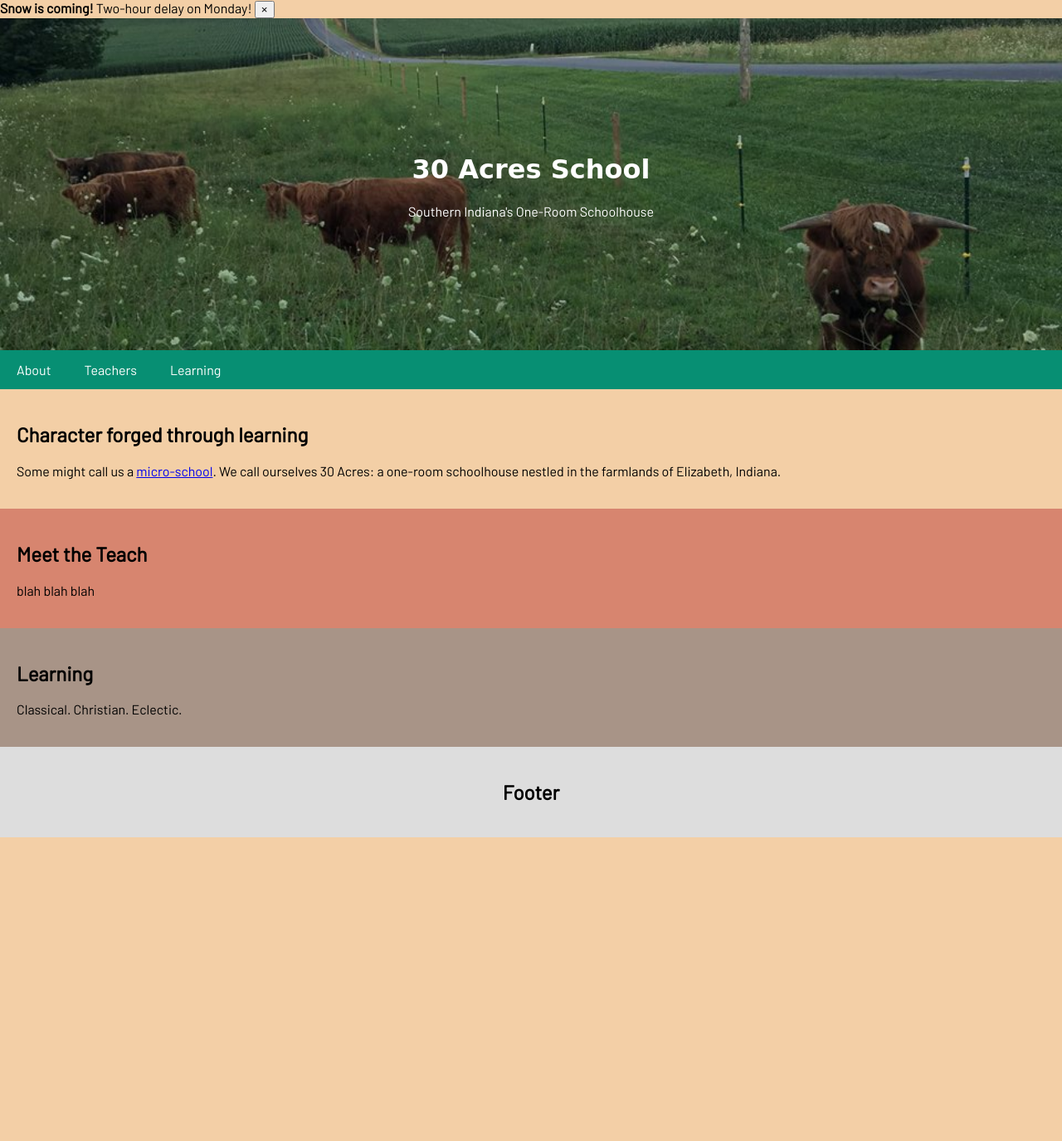
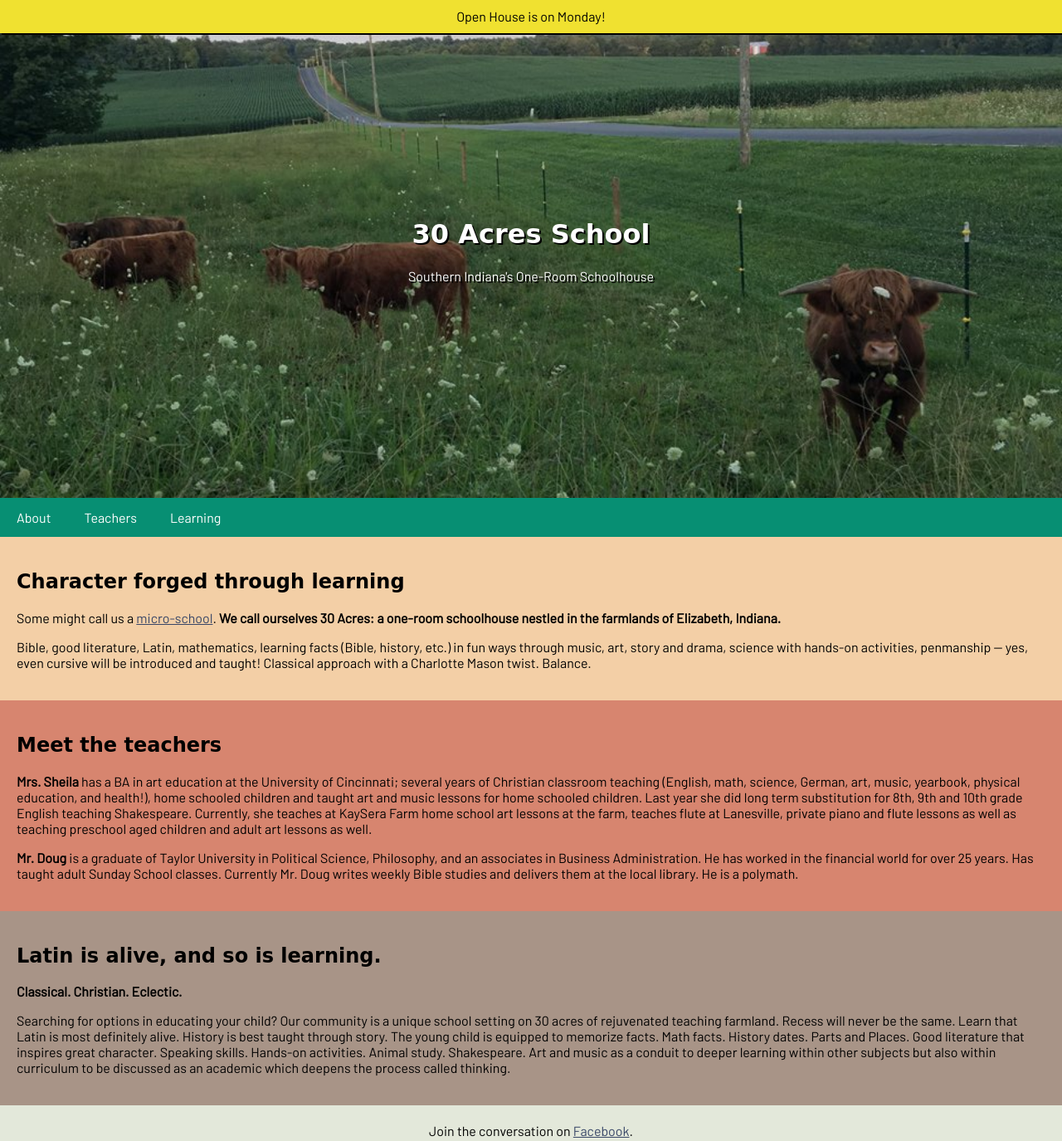
Before and after one commit to Rachel-Eldridge/FEWD_Project, a plain HTML site: page index.html in a window 1280 px wide. Shown: the whole page at 83% size. Before the commit the page ends 1009 px from the top, so only its background shows below. Drawn offline with Linux system fonts and the light colour scheme; a web font is replaced by a local one.

Commit message:
Updates and images July 17

```diff
--- a/index.html
+++ b/index.html
@@ -2,7 +2,6 @@
 <html>
 <head>
 <title>30 Acres School</title>
-<meta charset="UTF-8">
 <meta name="viewport" content="width=device-width, initial-scale=1">
 
 <!-- Link to CSS stylesheet and Google font -->
@@ -11,15 +10,13 @@
 </head>
 <body>
 
-<!-- Note -->
-<div class="alert alert-warning alert-dismissible fade show" role="alert">
-    <strong>Snow is coming!</strong> Two-hour delay on Monday!
-    <button type="button" class="close" data-dismiss="alert" aria-label="Close">
-      <span aria-hidden="true">&times;</span>
-    </button>
-  </div>
+<!-- Alert message at the top of the page -->
+<div id="alert">
+  Open House is on Monday!
+</div>
+
 <!-- Header -->
-<div class="header-image">
+<div class="header-image" alt: "Cows graze in the meadow at 30 Acres School.">
         <div class="header-text">
           <h1>30 Acres School</h1>
           <p>Southern Indiana's One-Room Schoolhouse</p>
@@ -29,30 +26,40 @@
 
 <!-- Navigation Bar -->
 <div class="navbar">
-  <a href="#">About</a>
-  <a href="#">Teachers</a>
-  <a href="#">Learning</a>
+  <a href="#about">About</a>
+  <a href="#teachers">Teachers</a>
+  <a href="#learning">Learning</a>
 </div>
 
-<!-- The flexible grid (content) -->
+<!-- Main Content -->
 
   <div class="about">
-      <h2>Character forged through learning</h2>
-      <p>Some might call us a <a target="_blank" href="https://medium.com/future-of-school/agile-in-education-an-intro-to-micro-schooling-c508c3bbc367">micro-school</a>. We call ourselves 30 Acres: a one-room schoolhouse nestled in the farmlands of Elizabeth, Indiana.</p>
+      <h2 id="about">Character forged through learning</h2>
+      <p>Some might call us a <a target="_blank" href="https://medium.com/future-of-school/agile-in-education-an-intro-to-micro-schooling-c508c3bbc367">micro-school</a>. <strong>We call ourselves 30 Acres: a one-room schoolhouse nestled in the farmlands of Elizabeth, Indiana.</strong></p>
+        <p>
+        Bible, good literature, Latin, mathematics, learning facts (Bible, history, etc.) in fun ways through music, art, story and drama, science with hands-on activities, penmanship -- yes, even cursive will be introduced and taught!
+        Classical approach with a Charlotte Mason twist.  Balance.</p>
+        </p>
   </div>
 
   <div class="teachers">
-      <h2>Meet the Teach</h2>
-      <p>blah blah blah</p>
-  </div>
+      <h2 id="teachers">Meet the teachers</h2>
+      <p><strong>Mrs. Sheila</strong> has a BA in art education at the University of Cincinnati; several years of Christian classroom teaching (English, math, science, German, art, music, yearbook, physical education, and health!), home schooled children and taught art and music lessons for home schooled children.  Last year she did long term substitution for 8th, 9th and 10th grade English teaching Shakespeare.  Currently, she teaches at KaySera Farm home school art lessons at the farm, teaches flute at Lanesville, private piano and flute lessons as well as teaching preschool aged children and adult art lessons as well.  </p>
+      <p><strong>Mr. Doug</strong> is a graduate of Taylor University in Political Science, Philosophy,  and an associates in Business Administration.  He has worked in the financial world for over 25 years.  Has taught adult Sunday School classes.  Currently Mr. Doug writes weekly Bible studies and delivers them at the local library.  He is a polymath.</p>
+    </div>
 
   <div class="learning">
-      <h2>Learning</h2>
-      <p>Classical. Christian. Eclectic.</p>
+      <h2 id="learning">Latin is alive, and so is learning.</h2>
+      <p><strong>Classical. Christian. Eclectic.</strong></p>
+      <p>Searching for options in educating your child? Our community is a unique school setting on 30 acres of rejuvenated teaching farmland.
+        Recess will never be the same. Learn that Latin is most definitely alive. History is best taught through story. The young child is equipped to memorize facts. Math facts. History dates. Parts and Places.
+        Good literature that inspires great character. Speaking skills. Hands-on activities. Animal study. Shakespeare.
+        Art and music as a conduit to deeper learning within other subjects but also within curriculum to be discussed as an academic which deepens the process called thinking.
+        </p>
   </div>
 <!-- Footer -->
 <div class="footer">
-  <h2>Footer</h2>
+  <p>Join the conversation on <a target="_blank" href="https://www.facebook.com/groups/143046893039152">Facebook</a>.</p>
 </div>
 
 </body>
--- a/styles.css
+++ b/styles.css
@@ -2,48 +2,50 @@
     box-sizing: border-box;
 }
 
+#alert {
+    position: absolute;
+    z-index: 101;
+    top: 0;
+    left: 0;
+    right: 0;
+    background: #F0E130;
+    text-align: center;
+    line-height: 2.5;
+    overflow: hidden;
+    box-shadow: 2px 2px black;
+}
 h1 {
     font-family: 'Neucha', cursive;
     size: 100em;
 }
-/* Style the body */
+
+h2 {
+    font-family: 'Neucha', cursive;
+    size: 90em;
+}
+
 body {
     font-family: 'Barlow', sans-serif;
     margin: 0;
     background-color:  	#f3cfa6;
 }
 
-/* Header/logo Title */
-.header {
-    padding: 60px;
-    text-align: center;
-    background-color:#07bf9f;
-    background-image: url('img/cows.jpg') 100%;
-    background-repeat: no-repeat;
-    background-attachment: fixed;
-    background-position: center;
-    color: white;
-}
+
 body, html {
     height: 100%;
 }
 
-/* The hero image */
+/* The background image in the header */
 .header-image {
-    /* The image used */
     background-image: url("img/cows.jpg");
-
-    /* Set a specific height */
-    height: 50%;
-
-    /* Position and center the image to scale nicely on all screens */
+    height: 75%;
     background-position: center;
     background-repeat: no-repeat;
     background-size: cover;
     position: relative;
 }
 
-/* Place text in the middle of the image */
+/* Text in the middle of the image */
 .header-text {
     text-align: center;
     position: absolute;
@@ -51,6 +53,7 @@ body, html {
     left: 50%;
     transform: translate(-50%, -50%);
     color: white;
+    text-shadow: 2px 2px black;
 }
 
 /* Style the top navigation bar */
@@ -69,7 +72,7 @@ body, html {
 
 /* Change color on hover */
 .navbar a:hover {
-    background-color: #ddd;
+    background-color: #e3e8da;
     color: black;
 }
 
@@ -79,19 +82,10 @@ body, html {
     flex-wrap: wrap;
 }
 
-/* Create two unequal columns that sits next to each other */
-/* Sidebar/left column */
-.side {
-    flex: 30%;
-    background-color: #f1f1f1;
-    padding: 20px;
-}
-
-/* Main column */
-.main {
-    flex: 70%;
-    background-color: white;
-    padding: 20px;
+ /* Link */
+ a {
+    color:#384667;
+    font: bold;
 }
 
 /* Main text box styles */
@@ -114,12 +108,12 @@ body, html {
 
 /* Footer */
 .footer {
-    padding: 20px;
+    padding: 5px;
     text-align: center;
-    background: #ddd;
+    background:#e3e8da;
 }
 
-/* Responsive layout - when the screen is less than 700px wide, make the two columns stack on top of each other instead of next to each other */
+/* Media Query - when the screen is less than 700px wide, make the two columns stack on top of each other instead of next to each other */
 @media screen and (max-width: 700px) {
     .row, .navbar {
         flex-direction: column;
```
Also changed, not shown: img/chicken.jpg (added), img/duck.jpg (added), img/math.jpg (added), img/writing.jpg (added).
